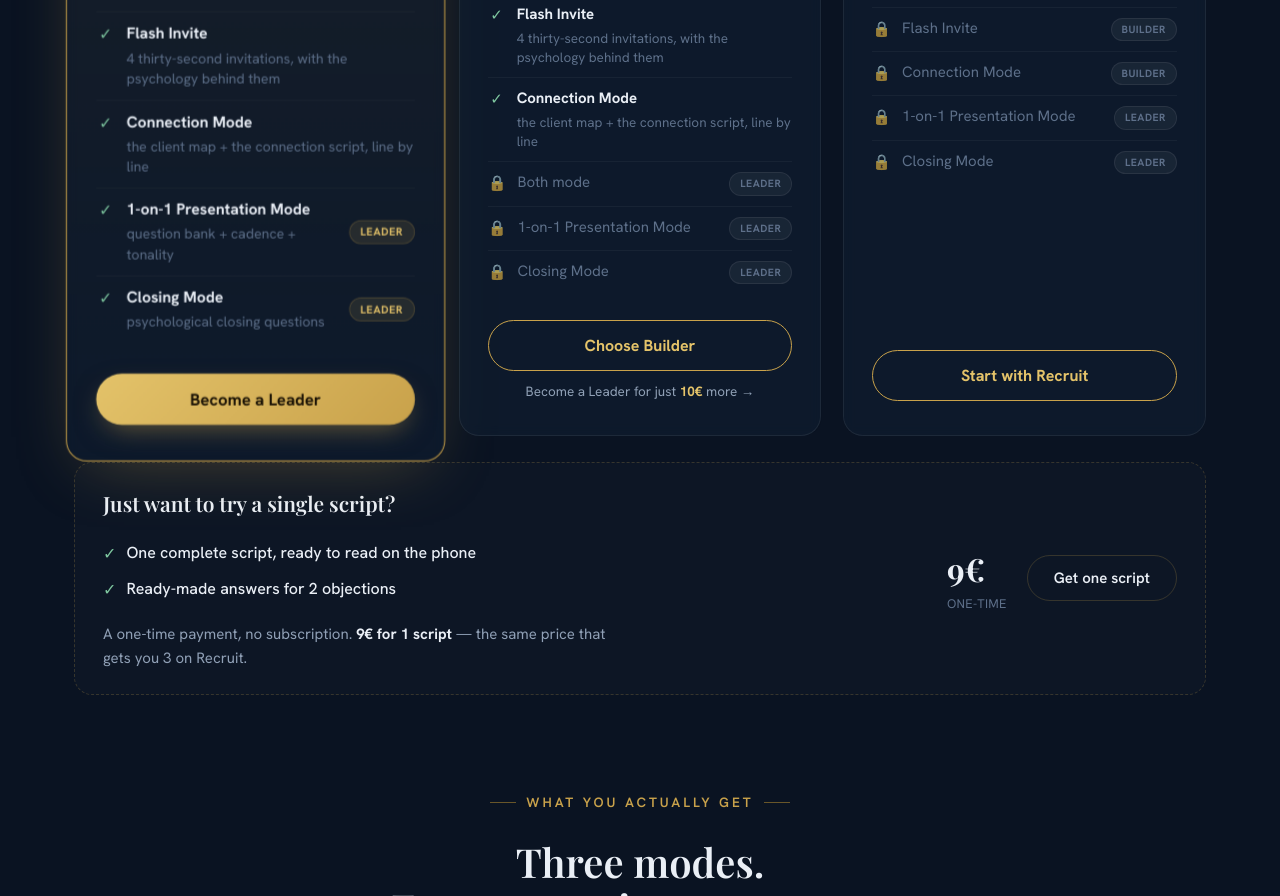
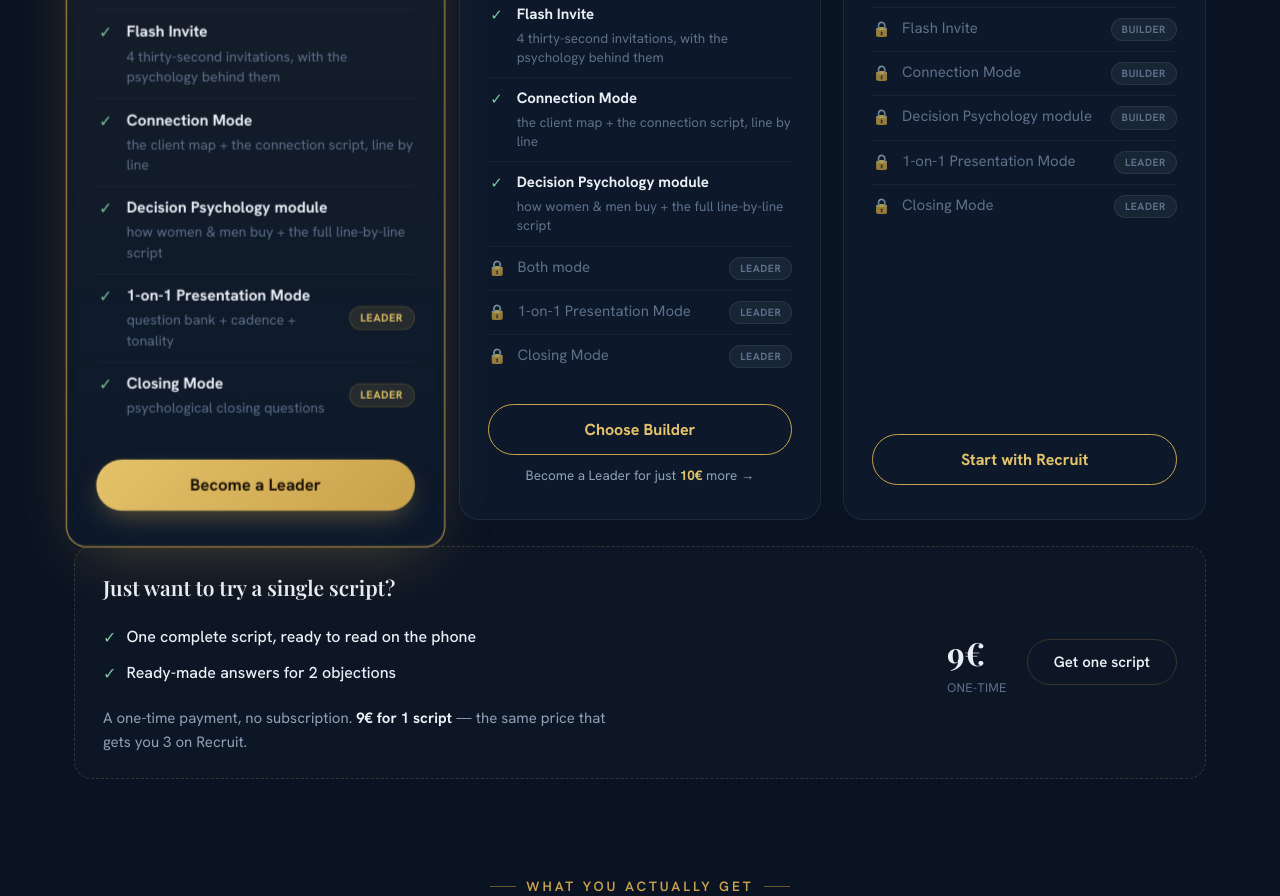
Before and after one commit to Octavian22mlm/hos-landing, a website: page preturi-en.html in a window 1280 px wide. Shown: the part 5709-6605 px from the top of the page. Drawn offline with nearby package versions, Linux system fonts and the light colour scheme; no server answers.

Commit message:
Update preturi-en.html

```diff
--- a/preturi-en.html
+++ b/preturi-en.html
@@ -660,6 +660,7 @@
           <li><span class="ic check">✓</span><span class="ft">Answer to 2 objections per script <small>they don’t count against your limit</small></span></li>
           <li><span class="ic check">✓</span><span class="ft"><b>Flash Invite</b><span class="desc">4 thirty-second invitations, with the psychology behind them</span></span></li>
           <li><span class="ic check">✓</span><span class="ft"><b>Connection Mode</b><span class="desc">the client map + the connection script, line by line</span></span></li>
+          <li><span class="ic check">✓</span><span class="ft"><b>Decision Psychology module</b><span class="desc">how women &amp; men buy + the full line-by-line script</span></span></li>
           <li><span class="ic check">✓</span><span class="ft"><b>1-on-1 Presentation Mode</b><span class="desc">question bank + cadence + tonality</span></span><span class="tier gold">Leader</span></li>
           <li><span class="ic check">✓</span><span class="ft"><b>Closing Mode</b><span class="desc">psychological closing questions</span></span><span class="tier gold">Leader</span></li>
         </ul>
@@ -681,6 +682,7 @@
           <li><span class="ic check">✓</span><span class="ft">Answer to 2 objections per script <small>they don’t count against your limit</small></span></li>
           <li><span class="ic check">✓</span><span class="ft"><b>Flash Invite</b><span class="desc">4 thirty-second invitations, with the psychology behind them</span></span></li>
           <li><span class="ic check">✓</span><span class="ft"><b>Connection Mode</b><span class="desc">the client map + the connection script, line by line</span></span></li>
+          <li><span class="ic check">✓</span><span class="ft"><b>Decision Psychology module</b><span class="desc">how women &amp; men buy + the full line-by-line script</span></span></li>
           <li class="locked" onclick="lockToast('Both')"><span class="ic lock">🔒</span><span class="ft">Both mode</span><span class="tier">Leader</span></li>
           <li class="locked" onclick="lockToast('1-on-1 Presentation')"><span class="ic lock">🔒</span><span class="ft">1-on-1 Presentation Mode</span><span class="tier">Leader</span></li>
           <li class="locked" onclick="lockToast('Closing')"><span class="ic lock">🔒</span><span class="ft">Closing Mode</span><span class="tier">Leader</span></li>
@@ -705,6 +707,7 @@
           <li class="locked" onclick="lockToast('Both')"><span class="ic lock">🔒</span><span class="ft">Both mode</span><span class="tier">Leader</span></li>
           <li class="locked" onclick="lockToast('Flash Invite')"><span class="ic lock">🔒</span><span class="ft">Flash Invite</span><span class="tier">Builder</span></li>
           <li class="locked" onclick="lockToast('Connection')"><span class="ic lock">🔒</span><span class="ft">Connection Mode</span><span class="tier">Builder</span></li>
+          <li class="locked" onclick="lockToast('Decision Psychology')"><span class="ic lock">🔒</span><span class="ft">Decision Psychology module</span><span class="tier">Builder</span></li>
           <li class="locked" onclick="lockToast('1-on-1 Presentation')"><span class="ic lock">🔒</span><span class="ft">1-on-1 Presentation Mode</span><span class="tier">Leader</span></li>
           <li class="locked" onclick="lockToast('Closing')"><span class="ic lock">🔒</span><span class="ft">Closing Mode</span><span class="tier">Leader</span></li>
         </ul>
```
